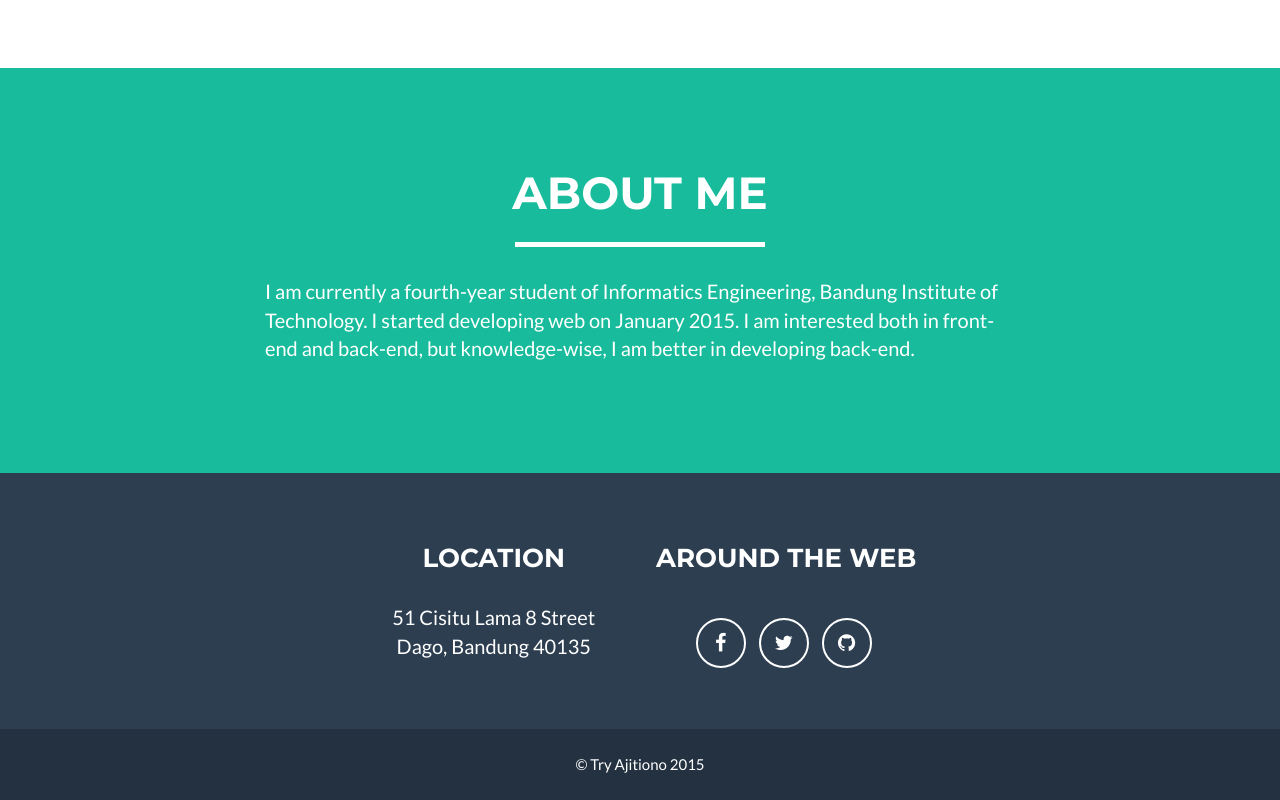
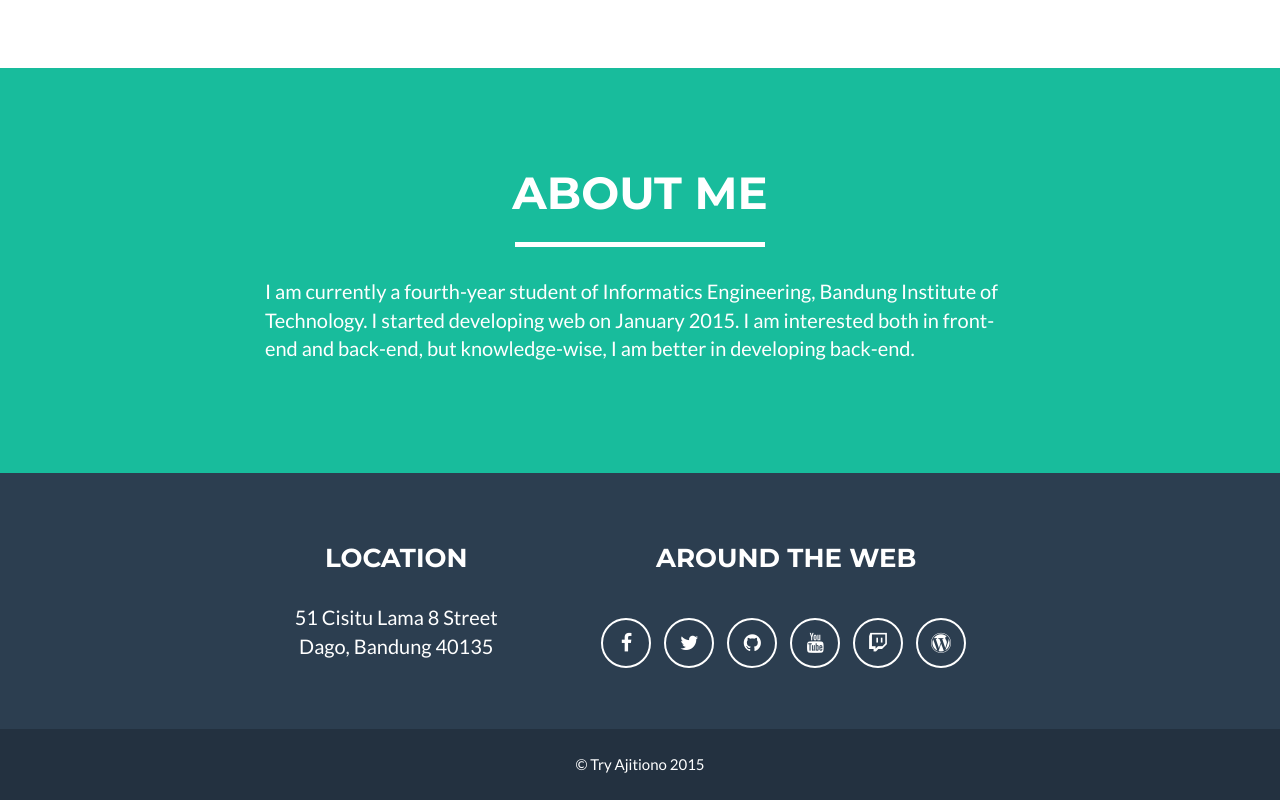
Before and after one commit to Imballinst/imballinst.github.io, a plain HTML site: page _site/index.html in a window 1280 px wide. Shown: the part 1307-2107 px from the top of the page. Drawn offline with Linux system fonts and the light colour scheme.

Commit message:
edit socmeds

```diff
--- a/_site/index.html
+++ b/_site/index.html
@@ -127,11 +127,11 @@
         <div class="footer-above">
             <div class="container">
                 <div class="row">
-                    <div class="footer-col col-md-3 col-md-offset-3">
+                    <div class="footer-col col-md-3 col-md-offset-2">
                         <h3>Location</h3>
                         <p>51 Cisitu Lama 8 Street<br>Dago, Bandung 40135</p>
                     </div>
-                    <div class="footer-col col-md-3">
+                    <div class="footer-col col-md-5">
                         <h3>Around the Web</h3>
                         <ul class="list-inline">
                             <li>
@@ -142,6 +142,15 @@
                             </li>
                             <li>
                                 <a href="https://github.com/Imballinst/" class="btn-social btn-outline"><i class="fa fa-fw fa-github"></i></a>
+                            </li>
+                            <li>
+                                <a href="https://www.youtube.com/user/ballinstIDGS" class="btn-social btn-outline"><i class="fa fa-youtube icon-margin"></i></a>
+                            </li>
+                            <li>
+                                <a href="http://www.twitch.tv/imballinst" class="btn-social btn-outline"><i class="fa fa-twitch icon-margin"></i></a>
+                            </li>
+                            <li>
+                                <a href="https://imballinst.wordpress.com/" class="btn-social btn-outline"><i class="fa fa-wordpress icon-margin"></i></a>
                             </li>
                         </ul>
                     </div>
```
Also changed, not shown: index.html (+2 -2 lines).
